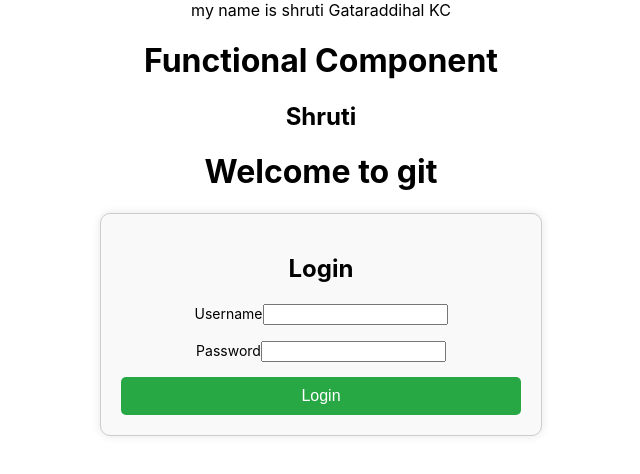
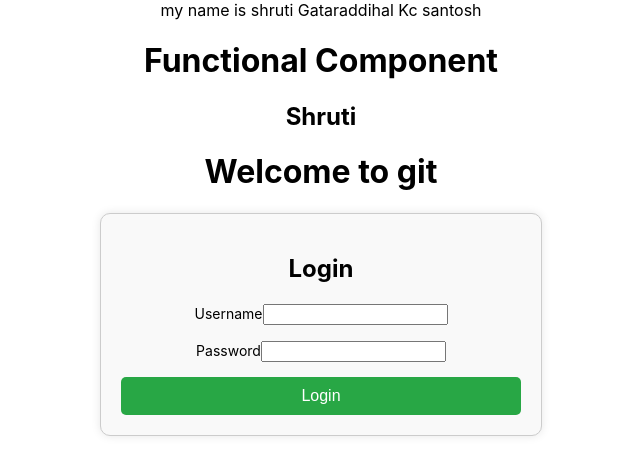
Before and after one commit to K-C-SANTU/shlud-learning-ui, a React (Create React App) app: page / in a window 1280 px wide. Shown: the top 474 px of the page, without its empty margins (319-959 px from the left). Built offline with nearby package versions, Linux system fonts and the light colour scheme.

Commit message:
rename title

```diff
--- a/src/App.js
+++ b/src/App.js
@@ -7,7 +7,7 @@ import Login from './Components/Login';
 function App() {
   return (
     <div className='App'>
-     my name is shruti Gataraddihal KC
+     my name is shruti Gataraddihal Kc santosh
     <Greet></Greet>
     <Welcome></Welcome>
     <Login></Login>
```
